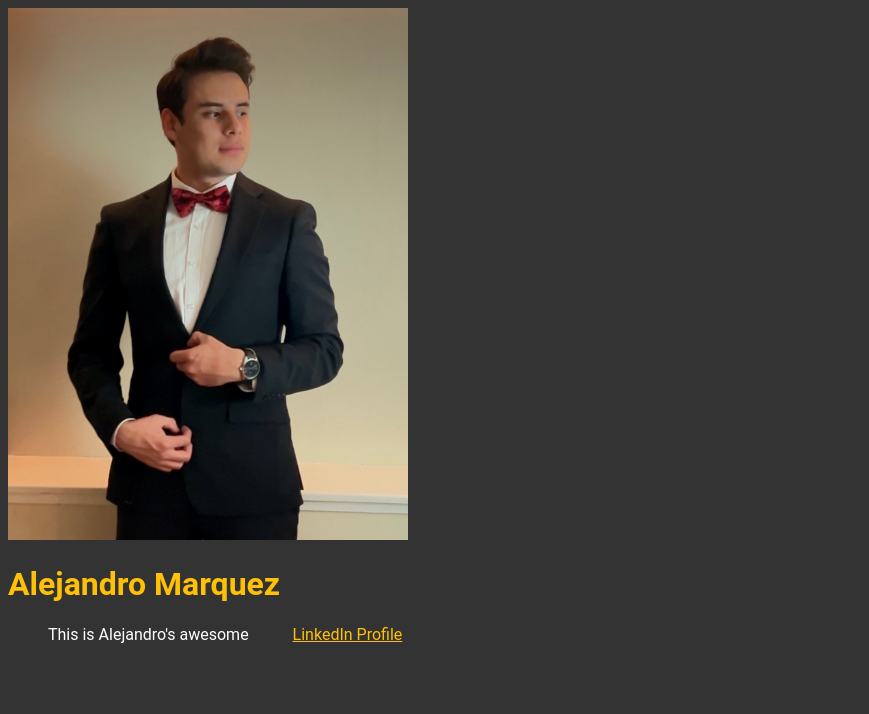
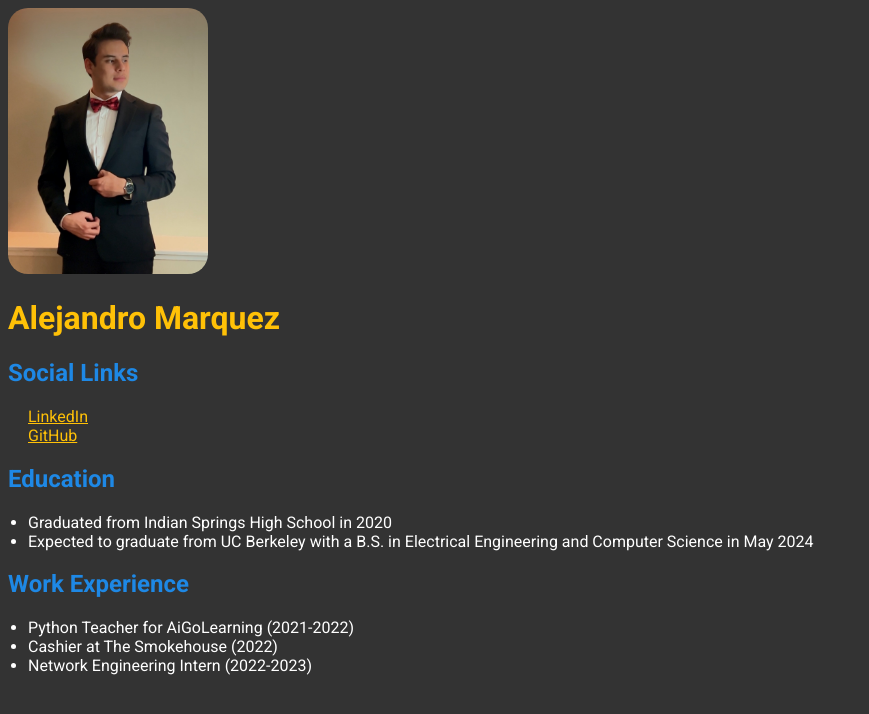
Before and after one commit to alejandro521/alejandro521.github.io, a plain HTML site: page index.html in a window 1280 px wide. Shown: the whole page, without its empty margins (0-869 px from the left). Drawn offline with Linux system fonts and the light colour scheme.

Commit message:
Finished website

```diff
--- a/index.html
+++ b/index.html
@@ -5,15 +5,27 @@
     <meta name="viewport" content="width=device-width, initial-scale=1.0" />
     <title>Alejandro Marquez</title>
     <link rel="stylesheet" href="styles.css" />
+    <link href="https://fonts.googleapis.com/css2?family=Roboto:wght@400;700&display=swap" rel="stylesheet">
   </head>
   <body>
-    <img src="alejandro.jpg" alt="Picture of Alejandro" width="400" />
+    <img src="alejandro.jpg" alt="Picture of Alejandro" width="200" class="rounded-image"/>
     <div class="container">
       <h1>Alejandro Marquez</h1>
-      <p>
-        This is Alejandro's awesome
-        <a href="https://www.linkedin.com/in/alejandomarquez/">LinkedIn Profile</a>
-      </p>
+      <h2>Social Links</h2>
+      <a href="https://www.linkedin.com/in/alejandomarquez/">LinkedIn</a> <br>
+      <a href="https://github.com/alejandro521">GitHub</a> <br>
+      <h2>Education</h2>
+      <p><ul>
+        <li>Graduated from Indian Springs High School in 2020</li>
+        <li>Expected to graduate from UC Berkeley with a B.S. in Electrical Engineering and Computer Science in May 2024</li>
+        </ul></p>
+
+      <h2>Work Experience</h2>
+      <p><ul>
+        <li>Python Teacher for AiGoLearning (2021-2022)</li>
+        <li>Cashier at The Smokehouse (2022)</li>
+        <li>Network Engineering Intern (2022-2023)</li>
+        </ul></p>
     </div>
   </body>
 </html>
--- a/styles.css
+++ b/styles.css
@@ -8,13 +8,13 @@ h1 {
 h2 {
     color: #1E88E5;
 }
-p {
+p, ul {
     color: #FFFFFF;
-    padding-left: 40px;
+    padding-left: 20px;
 }
 a {
     color: #FFC107;
-    padding-left: 40px;
+    padding-left: 20px;
 }
 .rounded-image {
     border-radius: 20px; /* Adjust the value to control the roundness */
```
